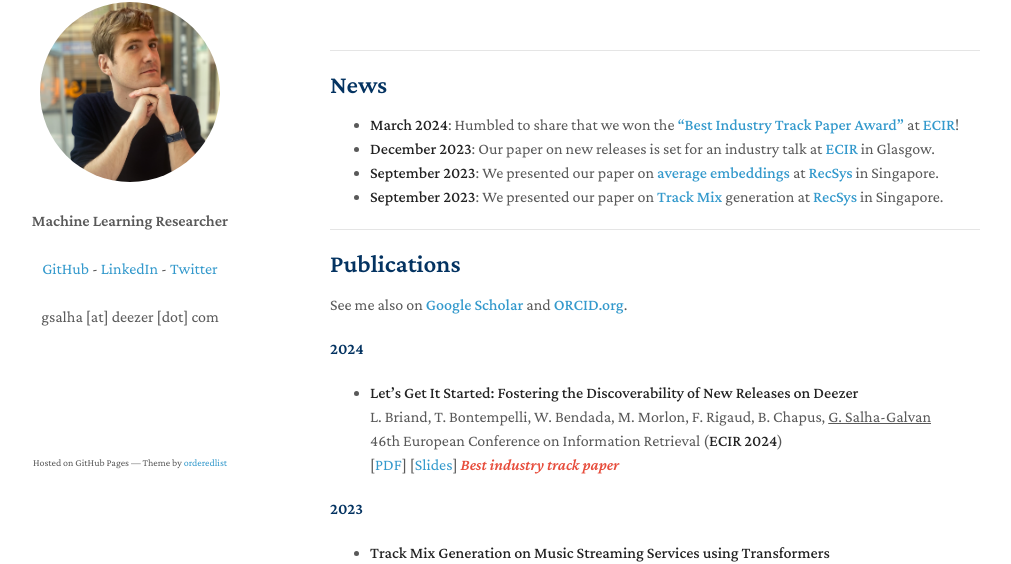
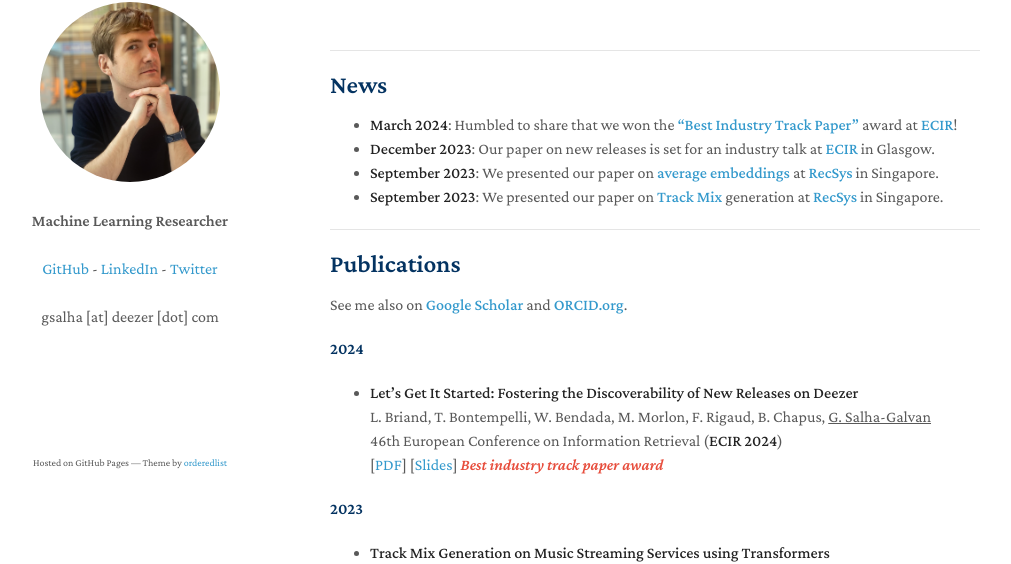
Before and after one commit to GuillaumeSalhaGalvan/GuillaumeSalhaGalvan.github.io, a Jekyll site: the page built from index.md, in a window 1280 px wide and 900 px high, scrolled down 459 px. Shown: the part 144-708 px from the top of the window, without its empty margins (140-1151 px from the left). Built offline with Jekyll 4.4.1, drawn with Linux system fonts in a browser that asks for light colours; our own code applies the rules of GitHub Pages for plain Markdown files; a script that is not in the unit is left out.

Commit message:
Update index.md

```diff
--- a/index.md
+++ b/index.md
@@ -19,7 +19,7 @@ I graduated in 2016 from <a href="https://www.master-mva.com/" target="_blank"><
 
 ## News
 
-- **March 2024**: Humbled to share that we won the **<a href="https://twitter.com/gsalhagalvan/status/1772762220943847761" target="_blank">"Best Industry Track Paper Award"</a>** at **<a href="https://www.ecir2024.org/" target="_blank">ECIR</a>**!
+- **March 2024**: Humbled to share that we won the **<a href="https://twitter.com/gsalhagalvan/status/1772762220943847761" target="_blank">"Best Industry Track Paper"</a>** award at **<a href="https://www.ecir2024.org/" target="_blank">ECIR</a>**!
 - **December 2023**: Our paper on new releases is set for an industry talk at **<a href="https://www.ecir2024.org/" target="_blank">ECIR</a>** in Glasgow.
 -  **September 2023**: We presented our paper on **<a href="https://arxiv.org/pdf/2308.12767.pdf" target="_blank">average embeddings</a>** at **<a href="https://recsys.acm.org/recsys23/" target="_blank">RecSys</a>** in Singapore.
 - **September 2023**: We presented our paper on **<a href="https://arxiv.org/pdf/2307.03045.pdf" target="_blank">Track Mix</a>** generation at **<a href="https://recsys.acm.org/recsys23/" target="_blank">RecSys</a>** in Singapore.
@@ -37,7 +37,7 @@ See me also on **<a href="https://scholar.google.fr/citations?hl=fr&authuser=1&u
 L. Briand, T. Bontempelli, W. Bendada, M. Morlon, F. Rigaud, B. Chapus, <ins>G. Salha-Galvan</ins> <br>
 46th European Conference on Information Retrieval (**ECIR 2024**)  <br>
 [<a href="https://arxiv.org/pdf/2401.02827.pdf" target="_blank">PDF</a>] [<a href="https://github.com/deezer/new-releases-ecir2024/blob/main/slides/briand_ecir2024.pdf" target="_blank">Slides</a>]
-<strong><i style="color:#e74d3c">Best industry track paper</i></strong>
+<strong><i style="color:#e74d3c">Best industry track paper award</i></strong>
 
 #### 2023
 
```
